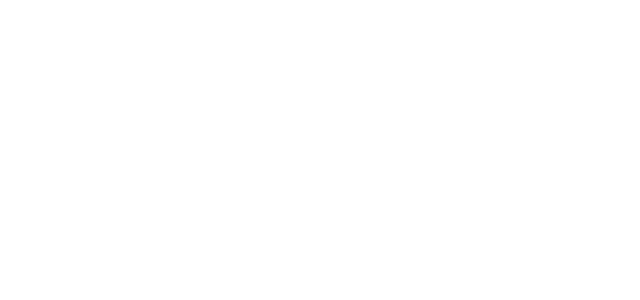
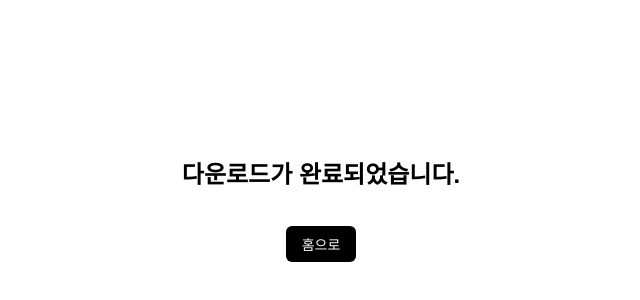
Before and after one commit to fromruiyan/CD_Y-IS, a React (Create React App) app: page /complete in a window 1280 px wide. Before the commit this address had no page. Shown: the part 200-500 px from the top of the page, without its empty margins (319-959 px from the left). Built offline with nearby package versions, Linux system fonts and the light colour scheme.

Commit message:
다운로드 완료 화면 추가가

```diff
--- a/src/App.js
+++ b/src/App.js
@@ -7,6 +7,7 @@
 import Category from "./components/Category";
 import ResultPage from "./components/ResultPage";
 import EditPage from "./components/EditPage";
+import DownloadComplete from "./components/DownloadComplete";
 
 export default function App() {
   const [blocks, setBlocks] = useState([]);
@@ -77,6 +78,7 @@
             />
           }
         />
+        <Route path="/complete" element={<DownloadComplete />} />
       </Routes>
     </Router>
   );
--- /dev/null
+++ b/src/components/DownloadComplete.js
@@ -0,0 +1,25 @@
+import React, { useEffect, useState } from "react";
+import { useNavigate } from "react-router-dom";
+import "../style/DownloadCompletestyle.css";
+
+export default function DownloadComplete() {
+  const navigate = useNavigate();
+  const [visible, setVisible] = useState(false);
+
+  useEffect(() => {
+    // 0.5초 후에 애니메이션 트리거
+    const timer = setTimeout(() => setVisible(true), 500);
+    return () => clearTimeout(timer);
+  }, []);
+
+  return (
+    <div className="download-page">
+      <h1 className={`fade-in-text ${visible ? "visible" : ""}`}>
+        다운로드가 완료되었습니다.
+      </h1>
+      <button className="home-button" onClick={() => navigate("/")}>
+        홈으로
+      </button>
+    </div>
+  );
+}
--- a/src/components/ResultPage.js
+++ b/src/components/ResultPage.js
@@ -67,7 +67,7 @@
           >
             ✏️ 수정하기
           </button>
-          <button onClick={() => downloadTextFile(blocks)} className="button">
+          <button onClick={() => downloadTextFile(blocks, ()=> {navigate("/complete");})} className="button">
             📄 텍스트로 저장
           </button>
         </div>
--- a/src/components/downloadTextFile.js
+++ b/src/components/downloadTextFile.js
@@ -1,4 +1,4 @@
-export default function downloadTextFile(blocks) {
+export default function downloadTextFile(blocks, callback) {
   const content = blocks
     .map((b) => `${formatTime(b.timestamp)}\n${b.chapter_title}`)
     .join("\n\n");
@@ -9,6 +9,12 @@
   document.body.appendChild(link);
   link.click();
   document.body.removeChild(link);
+
+    // 다운 버튼 이후 약간의 지연 이후 다운로드 완료 페이지를 띄움(callback)
+  setTimeout(() => {
+    URL.revokeObjectURL(link.href);
+    if (callback) callback();
+  }, 200); //200ms딜레이이
 }
 
 function formatTime(seconds) {
--- /dev/null
+++ b/src/style/DownloadCompletestyle.css
@@ -0,0 +1,30 @@
+.download-page {
+  display: flex;
+  flex-direction: column;
+  align-items: center;
+  justify-content: center;
+  height: 100vh;
+  background-color: white;
+}
+
+.fade-in-text {
+  opacity: 0;
+  transition: opacity 2s ease-in;
+  font-size: 24px;
+  font-weight: bold;
+}
+
+.fade-in-text.visible {
+  opacity: 1;
+}
+
+.home-button {
+  margin-top: 20px;
+  padding: 8px 16px;
+  background-color: black;
+  color: white;
+  border: none;
+  border-radius: 6px;
+  cursor: pointer;
+  font-size: 14px;
+}
```
